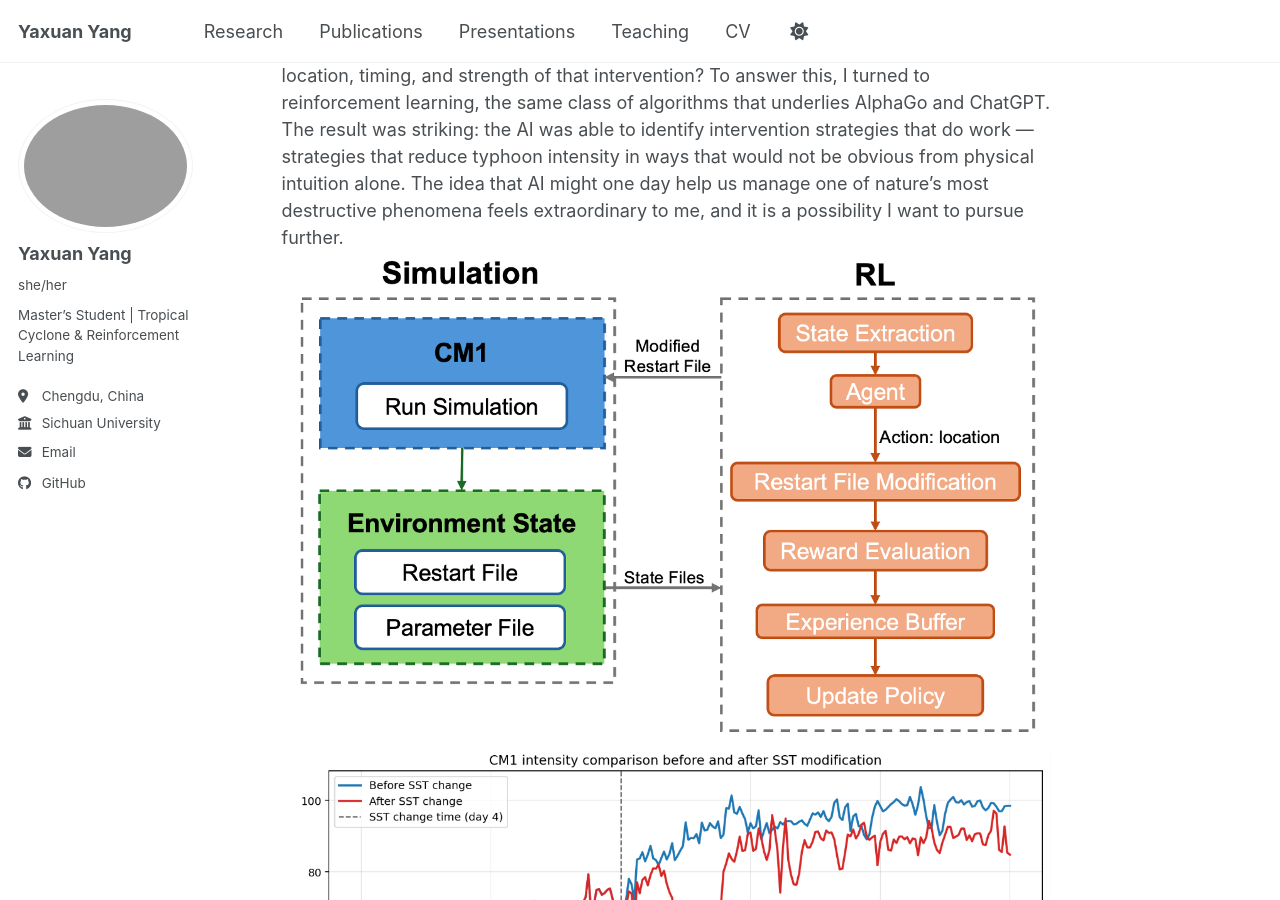
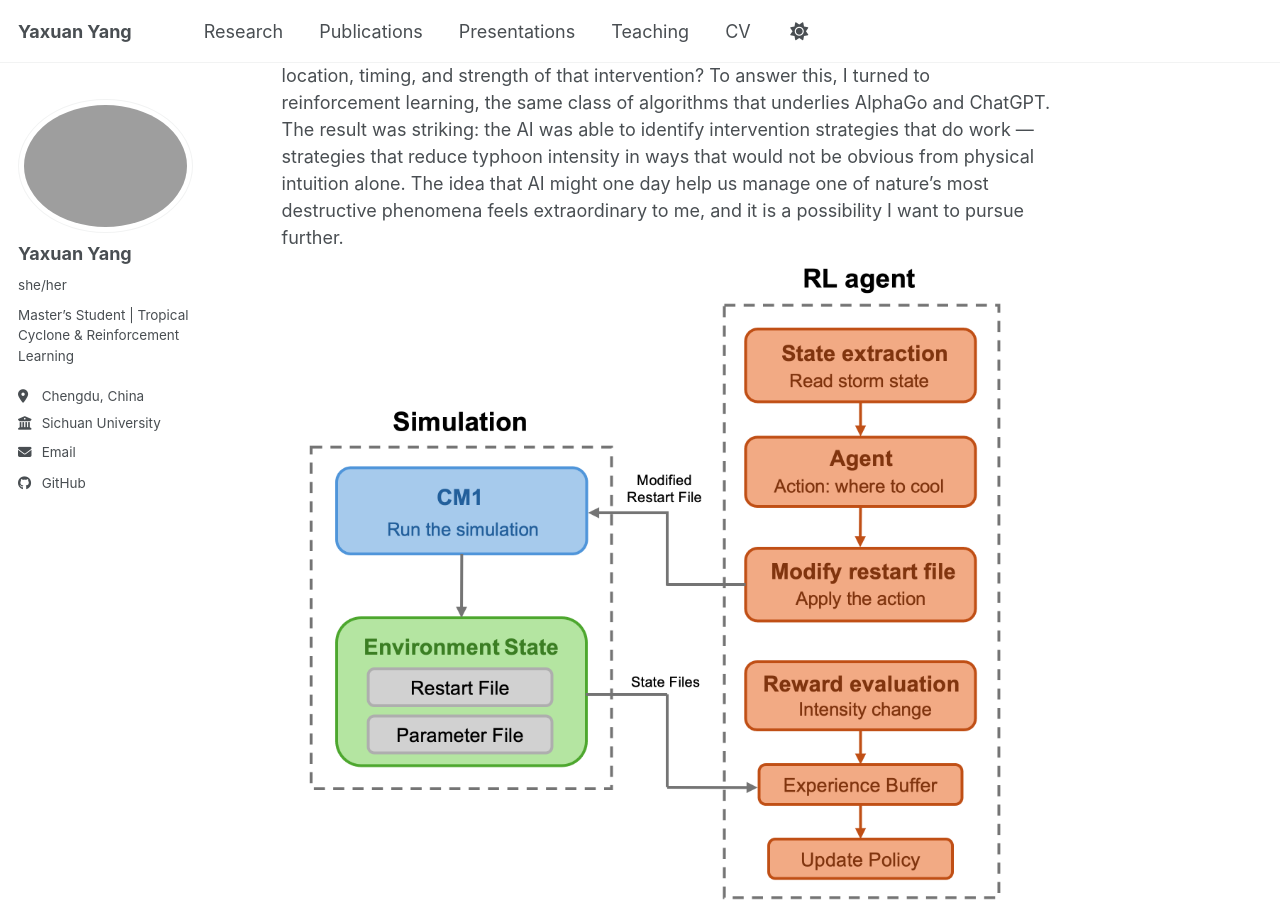
Before and after one commit to yyx-git/yyx-git.github.io, a Jekyll site: the page built from _portfolio/portfolio-2.md, in a window 1280 px wide and 900 px high, scrolled down 324 px. Built offline with Jekyll 4.4.1, drawn with Linux system fonts in a browser that asks for light colours; a script bundle is joined from its source files by our own code; library files that are not in the unit come from our copies.

Commit message:
Update portfolio-2.md

```diff
--- a/_portfolio/portfolio-2.md
+++ b/_portfolio/portfolio-2.md
@@ -5,5 +5,5 @@ collection: portfolio
 ---
 
 This project is very ambitious — and more directly connected to the question of whether science can protect lives. Both China and Japan are actively exploring whether small, targeted perturbations can reduce typhoon intensity before landfall. I have been investigating one specific mechanism: if we could pre-cool a patch of the ocean ahead of an approaching typhoon — by mixing warmer surface water with cooler water below — could we meaningfully reduce the storm's intensity? And if so, how should we optimize the location, timing, and strength of that intervention? To answer this, I turned to reinforcement learning, the same class of algorithms that underlies AlphaGo and ChatGPT. The result was striking: the AI was able to identify intervention strategies that do work — strategies that reduce typhoon intensity in ways that would not be obvious from physical intuition alone. The idea that AI might one day help us manage one of nature's most destructive phenomena feels extraordinary to me, and it is a possibility I want to pursue further.
-<img src="/images/CM12.png" alt="CM1 result">
+<img src="/images/CM11.png" alt="CM1 result">
 <img src="/images/CM1RL1.png" alt="CM1 and RL framework">
```
